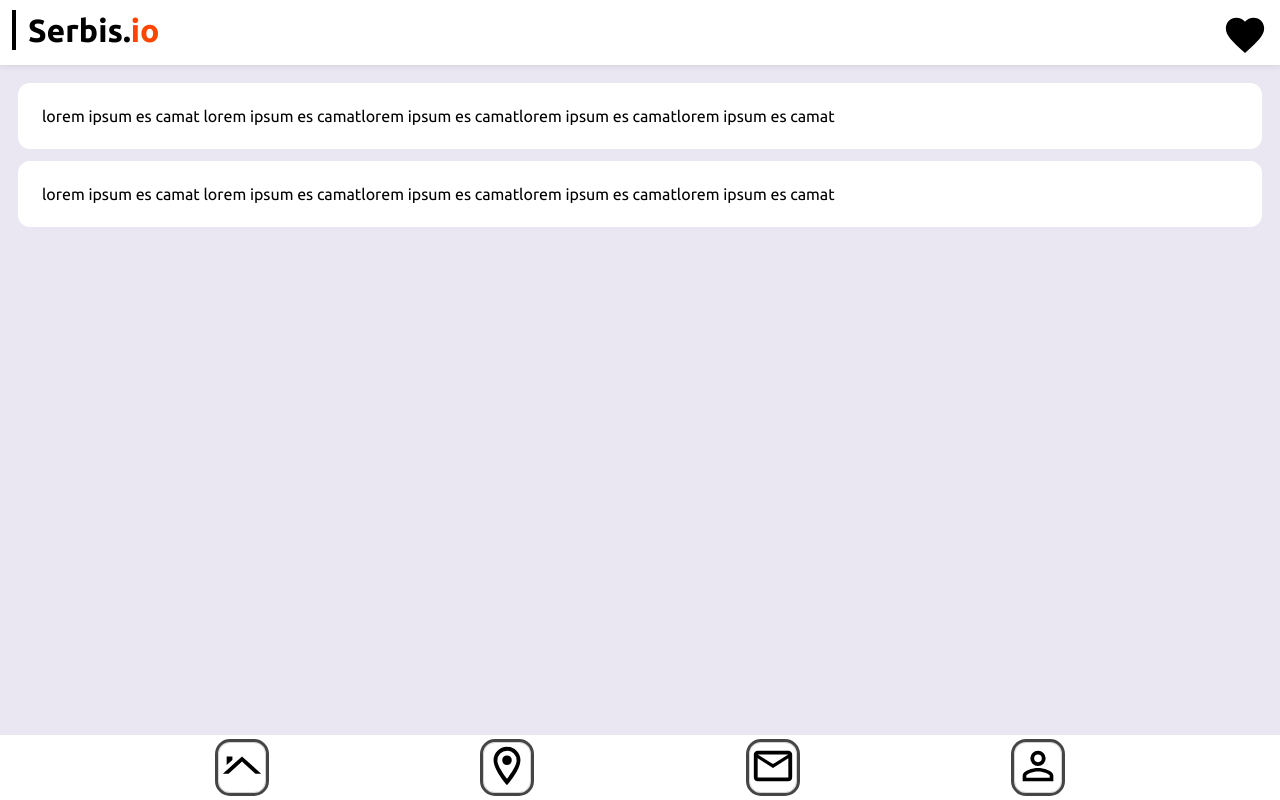
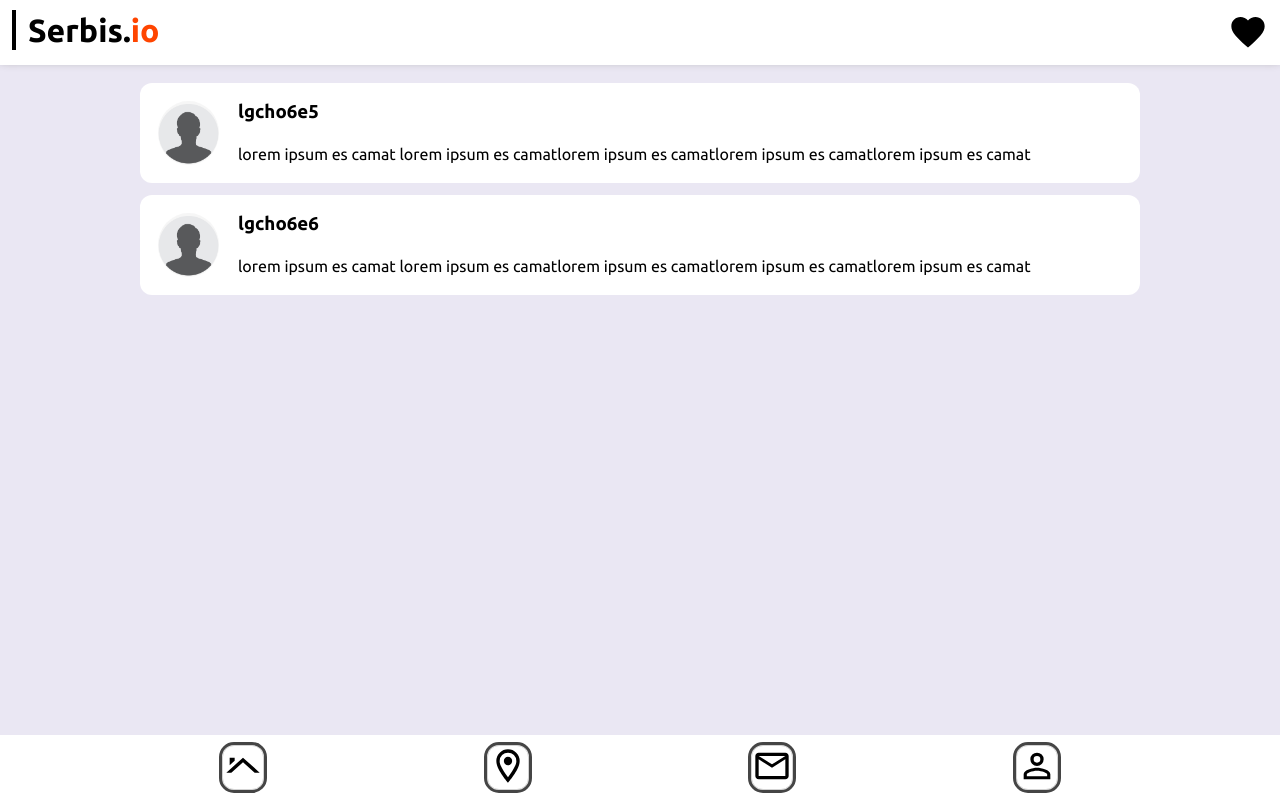
Before and after one commit to Danvictorgithub/Serbis-io, a React (Vite) app: page /inbox in a window 1280 px wide. Built offline with nearby package versions, Linux system fonts and the light colour scheme.

Commit message:
improved inbox component

```diff
--- a/src/App.css
+++ b/src/App.css
@@ -28,12 +28,7 @@
   position: sticky;
   top: 0;
 }
-.navLogo {
-  height: 46px;
-}
-.navLogo:hover {
-  fill: orangered;
-}
+
 .header h1::before {
   content: "";
   background-color: red;
@@ -66,6 +61,12 @@
 /*  outline-offset: 15px;*/
 /*  margin:12px;*/
 /*  min-height: 50px;*/
+}
+.navLogo {
+  height: 40px;
+}
+.navLogo:hover {
+  fill: orangered;
 }
 .container {
   padding:18px;
@@ -172,12 +173,33 @@
 /*  background-color: white;*/
 }
 .mailContainer {
+/*  position: relative;*/
+  display: grid;
+  grid-template-columns: 60px 1fr;
+  grid-template-rows: 1fr 1fr;
+  justify-content: center;
+  align-items: center;
+  gap:20px;
   background-color: white;
-  padding: 24px;
+  padding: 18px;
   margin-bottom: 12px;
   border-radius: 12px;
+  height:100px;
 }
-
+.defaultProfile {
+  grid-row: 1 / 3;
+  height: 100%;
+  border-radius: 100%;
+}
+.mailUser {
+}
+.mailMessage {
+  grid-template-columns: 2 / 3;
+  grid-row: 2 /3;
+  overflow: hidden;
+  white-space: nowrap;
+  text-overflow: ellipsis;
+}
 /*web responsive -> home {map is moved at the left-side}*/
 /*mailbox is implemented like messenger
 implement darkmode in settings*/
--- a/src/views/footer/footer.tsx
+++ b/src/views/footer/footer.tsx
@@ -4,11 +4,12 @@ import HomeLogo from "../../assets/homeLogo";
 import MapLogo from "../../assets/mapLogo";
 import React from 'react';
 import { Link } from "react-router-dom";
+
 export default function Footer() {
 	return (
 		<div className='footer'>
 			<div className='navBot'>
-				<Link to="/"><HomeLogo/></Link>
+				<Link to="/"><HomeLogo /></Link>
 				<Link to="/map"><MapLogo/></Link>
 				<Link to="/inbox"><EmailLogo/></Link>
 				<Link to="/profile"><AccountLogo/></Link>
--- a/src/views/mail/mail.tsx
+++ b/src/views/mail/mail.tsx
@@ -1,21 +1,32 @@
 import React from 'react';
-
+import uniqid from "uniqid";
 interface Mail {
+	user:string,
 	message:string
 }
 
 export default function Mail() {
 	const mailArray:Mail[] = [
-		{message:"lorem ipsum es camat lorem ipsum es camatlorem ipsum es camatlorem ipsum es camatlorem ipsum es camat"},
-		{message:"lorem ipsum es camat lorem ipsum es camatlorem ipsum es camatlorem ipsum es camatlorem ipsum es camat"}
+		{message:"lorem ipsum es camat lorem ipsum es camatlorem ipsum es camatlorem ipsum es camatlorem ipsum es camat",
+		 user:uniqid()
+		},
+		{message:"lorem ipsum es camat lorem ipsum es camatlorem ipsum es camatlorem ipsum es camatlorem ipsum es camat",
+		 user:uniqid()
+		}
 		];
 	const isMailEmpty = (mailArray.length == 0);
 	return (
 		<div className='mail container'>
-			{(isMailEmpty) ? <h2 className='mailEmpty'>Your mail is empty</h2>:<></>}
-			{mailArray.map((mail:Mail):JSX.Element=> {
-				return <div className="mailContainer">{mail.message}</div>
-			})}
+			<div className='wrapper'>
+				{(isMailEmpty) ? <h2 className='mailEmpty'>Your mail is empty</h2>:<></>}
+				{mailArray.map((mail:Mail):JSX.Element=> {
+					return <div className="mailContainer" key={uniqid()}>
+						<img className="defaultProfile" src="/defaultProfile.jpg"></img>
+						<h3>{mail.user}</h3>
+						<p className='mailMessage'>{mail.message}</p>
+					</div>
+				})}
+			</div>
 		</div>
 	)
 }
```
